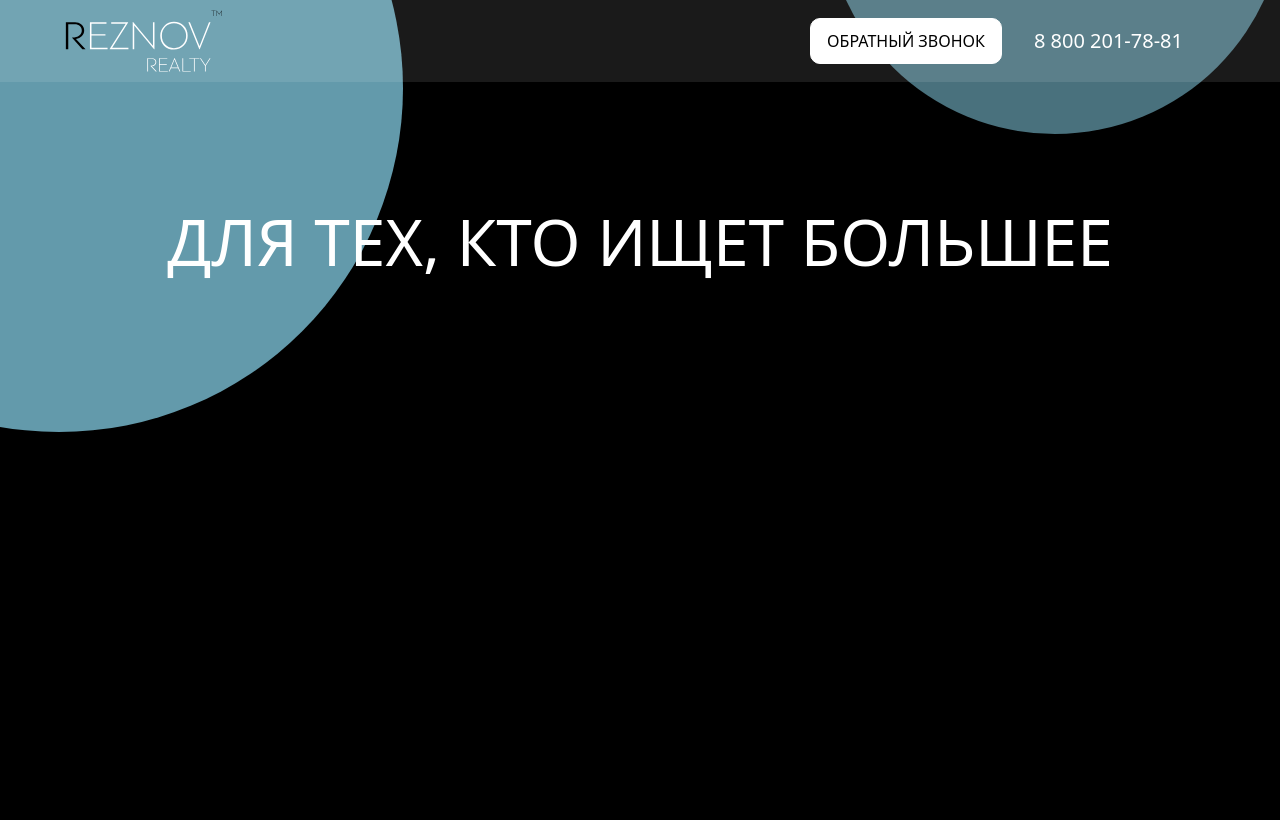
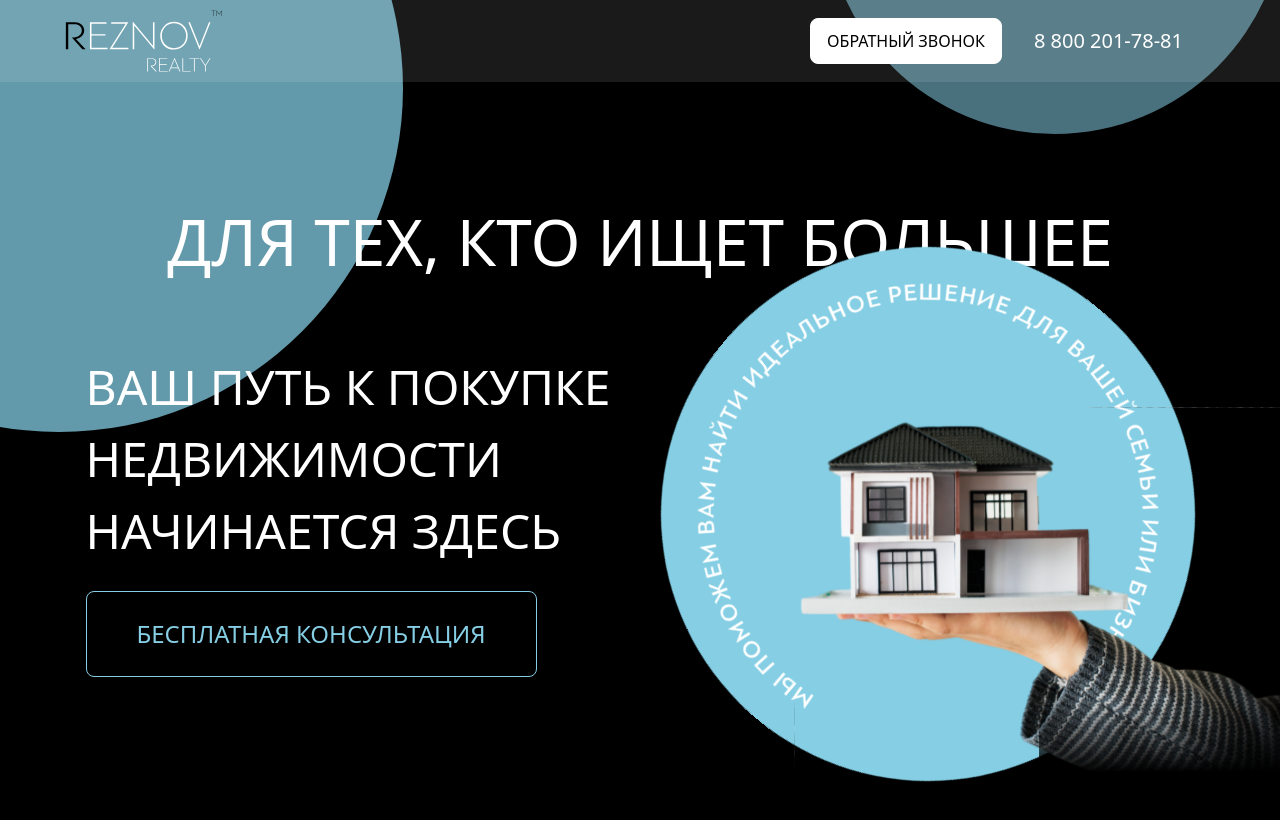
Before and after one commit to adamdediev/Reznov, a Next.js app: page / in a window 1280 px wide. Shown: the top 820 px of the page. Built offline with nearby package versions, Linux system fonts and the light colour scheme; what tailwind-hamburgers would draw is missing.

Commit message:
Homepage animated

```diff
--- a/src/app/component/burger/burger.scss
+++ b/src/app/component/burger/burger.scss
@@ -30,7 +30,7 @@
         padding:22px;
 
         span{
-            color: #85CEE4;
+            color: $primary;
             font-size: 24px;
         }
     }
--- a/src/app/component/header/header.scss
+++ b/src/app/component/header/header.scss
@@ -20,21 +20,21 @@
     &__btn{
         text-transform:uppercase;
         background: #fff;
-        border-radius: 10px;
+        border-radius:  $border;
         padding: 10px 16px;
         border: 1px solid #fff;
         transition:ease 0.4s all;
         &:hover{
             background: transparent;
-            color: #85cee4 !important;;
-            border: 1px solid #85CEE4;
+            color: $primary !important;;
+            border: 1px solid $primary;
 
         }
     }
 
     &__btn-mobile{
         background: #fff;
-        border-radius: 8px;
+        border-radius:  $border;
         width: 50px;
         height: 40px;
         position: relative;
--- a/src/app/component/homepage/Homepage.jsx
+++ b/src/app/component/homepage/Homepage.jsx
@@ -9,13 +9,14 @@ export default function Homepage() {
         <h2>для тех, кто ищет большее</h2>
       </div>
 
-      <div className="homepage__lead-circly">
+      <div className="homepage__lead-circle">
         <div className="homepage__lead">
           <h1>Ваш путь к покупке недвижимости начинается здесь</h1>
           <button>Бесплатная консультация</button>
         </div>
-        <div className="homepage__circly">
-
+        <div className="homepage__circle">
+        <img className="homepage__circle--img" src="/image/text-circle.svg" alt="" />
+        <img className="homepage__circle--img-house" src="/image/house.svg" alt="" />
         </div>
       </div>
     </div>
--- a/src/app/component/homepage/homepage.scss
+++ b/src/app/component/homepage/homepage.scss
@@ -59,5 +59,55 @@
         }
     }
 
+    &__lead-circle{
+        display: flex;
+        justify-content: center;
+        align-items: center;
+        z-index: 1;
+        position: relative;
+        margin-top: -2.7rem;
+    }
+    &__lead{
+        color: #fff;
+        text-transform: uppercase;
+        font-size: 3rem;
+        width: 50%;
+        font-weight: 100;
+        button{
+            text-transform: uppercase;
+            color: $primary;
+            font-size: 24px;
+            padding: 24px 50px;
+            border: 1px solid $primary;
+            border-radius: $border;
+            margin-top: 24px;
 
+            &:hover{
+                background: $hover-btn-primary;
+            }
+        }
+    }
+    &__circle{
+        position: relative;
+        &--img{
+            background: $primary;
+            border-radius: 50%;
+            animation: circle-animated 50s linear infinite;
+            transform-origin: center center;
+        }
+        &--img-house{
+            position: absolute;
+            top: 30%;
+            right: -25%;
+        }
+    }
 }
+
+@keyframes circle-animated {
+    from {
+        transform: rotate(0deg);
+    }
+    to {
+        transform: rotate(360deg);
+    }
+}
--- a/src/app/globals.scss
+++ b/src/app/globals.scss
@@ -58,3 +58,9 @@ $smallMobile: 640px;
     @media (max-width: $pc) { @content; }
   }
 }
+
+$primary:#85CEE4;
+
+$border:8px;
+
+$hover-btn-primary:rgba(255, 255, 255, 0.15);
--- a/src/app/layout.tsx
+++ b/src/app/layout.tsx
@@ -15,7 +15,7 @@ export default function RootLayout({
 }>) {
   return (
     <html lang="en">
-      <body className="bg-black">
+      <body className="bg-black overflow-x-hidden">
         <Header/>
         <main>
         {children}
```
Also changed, not shown: public/image/house.svg (added), public/image/text-circle.svg (added).
